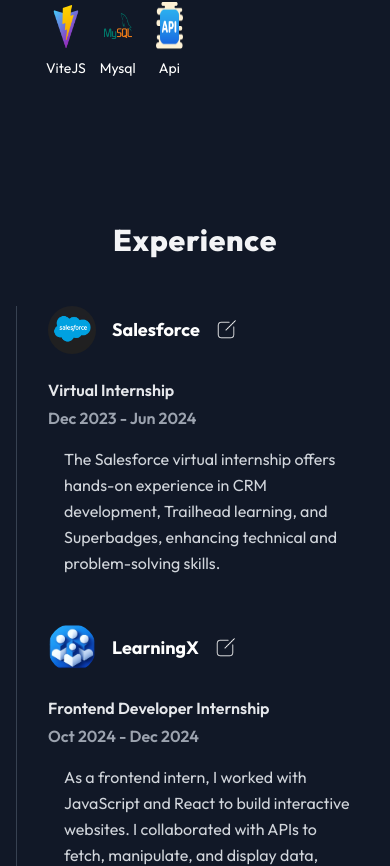
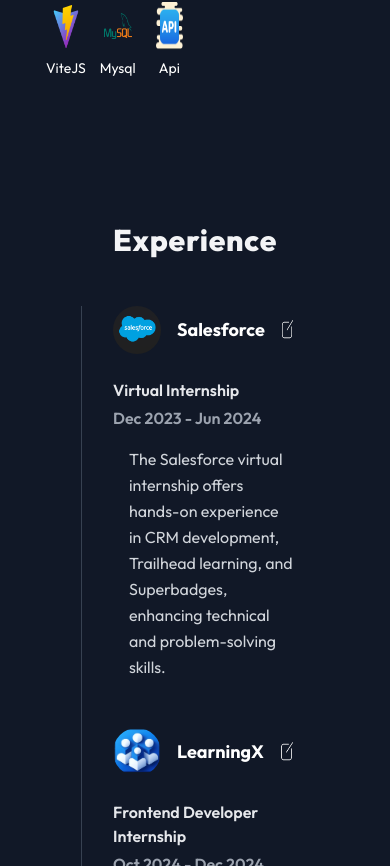
Before and after one commit to rohit-raj7/Portolio, a React (Vite) app: page / in a window 390 px wide. Shown: the part 2398-3264 px from the top of the page. Built offline with nearby package versions, Linux system fonts and the light colour scheme.

Commit message:
Update Experience.jsx

```diff
--- a/src/Components/Experience.jsx
+++ b/src/Components/Experience.jsx
@@ -1,197 +1,3 @@
-// import React from 'react';
-// import { ExperienceData } from '../assets/assets';
-// import '../style/Experience.css';
-// import { motion } from "framer-motion";
-
-// const Experience = () => {
-//   return (
-//     <div className="containers-all relative w-full mx-auto justify-end py-20 md:justify-start">
-//       <h1 id='Experience' className="text-2xl sm:text-4xl font-bold mb-4 text-center mb-9">
-//       Experience
-//       </h1>
-//       {/* Experience Items */}
-//       {ExperienceData.map((item, index) => (
-//         <motion.div
-//           key={item.title}
-//           initial={{ scale: 0.9, opacity: 0 }}
-//           whileInView={{ scale: 1, opacity: 1 }}
-//           viewport={{ once: false, amount: 0.5 }}
-//           transition={{ duration: 0.75, delay: index * 0.1 }}
-//           className="containers right-containers relative w-full max-w-lg p-4"
-//         >
-//           <img
-//             src={item.image}
-//             alt={item.company}
-//           //   className="absolute w-13 h-13 max-w-[50px] max-h-[50px] rounded-full right-[-20px] top-[32px] z-10"
-//           // />
-//           className="absolute w-20 h-20 max-w-[80px] max-h-[80px] rounded-full right-[-20px] top-[32px] z-10"
-// />
-//           <div className="text-box p-5 rounded-md text-base w-full text-white">
-//             <h2 className="font-semibold text-xl font-medium">{item.company}</h2>
-//             <p className='font-medium text-gray-200'>{item.position}</p>
-//             <small className="block mb-3 font-medium">{item.date}</small>
-//             <p className='font-medium text-gray-300'>{item.description}</p>
-//             <span className="right-containers-arrow absolute top-[28px] right-[-15px] border-t-8 border-t-transparent border-b-8 border-b-transparent border-r-8 border-r-white"></span>
-//           </div>
-//         </motion.div>
-//       ))}
-//       <div className="timeline-line absolute top-0 right-0 transform translate-x-1/2 w-[1px] bg-white z-[-1]"></div>
-//     </div>
-//   );
-// };
-
-// export default Experience;
-
-
-// import React from "react";
-// import { motion } from "framer-motion"; // Import motion from framer-motion
-
-// const timelineData = [
-//   {
-//     year: "2024",
-//     title: "Salesforce",
-//     position: "Virtual Internship",
-//     description:
-//       "The Salesforce virtual internship offers hands-on experience in CRM development, Trailhead learning, and Superbadges, enhancing technical and problem-solving skills.",
-//     color: "#41516C",
-//   },
-//   {
-//     year: "2024",
-//     title: "Upcoming",
-//     position: "XYZ",
-//     description:
-//       "Developed scalable web solutions for millions of users worldwide. Developed scalable web solutions for millions of users worldwide. Developed scalable web solutions for millions of users worldwide.",
-//     color: "#FBCA3E",
-//   },
-//   {
-//     year: "2012",
-//     title: "Upcoming",
-//     position: "XYZ",
-//     description:
-//       "Developed scalable web solutions for millions of users worldwide. Developed scalable web solutions for millions of users worldwide. Developed scalable web solutions for millions of users worldwide.",
-//     color: "#E24A68",
-//   },
-// ];
-
-// const Timeline = () => {
-//   return (
-//     <div className="relative w-full mx-auto py-20 bg-gray-900 text-gray-100">
-//       <h1
-//         id="Experience"
-//         className="text-3xl sm:text-5xl font-extrabold text-center mb-12 tracking-wide"
-//       >
-//         Experience
-//       </h1>
-//       <ul className="relative grid gap-12 sm:gap-20 max-w-5xl mx-auto px-4 sm:px-8 before:absolute before:top-0 before:bottom-0 before:left-4 sm:before:left-10 before:w-1 before:bg-gray-700">
-//         {timelineData.map((item, index) => (
-//           <motion.li
-//             key={index}
-//             className={`relative flex flex-col items-start gap-6 pl-8 pr-4 sm:pl-14 sm:pr-8`}
-//             initial={{ scale: 0.9, opacity: 0 }}
-//             whileInView={{ scale: 1, opacity: 1 }}
-//             viewport={{ once: false, amount: 0.5 }}
-//             transition={{ duration: 0.75, delay: index * 0.1 }}
-//           >
-//             <div className="flex items-center gap-4">
-//               <span
-//                 className="block w-4 h-4 sm:w-6 sm:h-6 bg-[var(--accent-color)] border border-gray-400"
-//                 style={{ "--accent-color": item.color }}
-//               ></span>
-//               <h2 className="text-lg sm:text-xl font-bold text-white">{item.title}</h2>
-//             </div>
-//             <div className="flex flex-col gap-4 sm:gap-6">
-//               <div className="flex flex-col sm:flex-row justify-between items-start sm:items-center text-base sm:text-lg font-semibold">
-//                 <span className="text-gray-200">{item.position}</span>
-//                 <span className="text-gray-400 mt-1 sm:mt-0">{item.year}</span>
-//               </div>
-//               <p className="text-gray-300 leading-relaxed pl-4 sm:pl-6">{item.description}</p>
-//             </div>
-//           </motion.li>
-//         ))}
-//       </ul>
-//     </div>
-//   );
-// };
-
-// export default Timeline;
-
-
-
-
-// import React from "react";
-// import { motion } from "framer-motion"; // Import motion from framer-motion
-
-// const timelineData = [
-//   {
-//     year: "2024",
-//     title: "Salesforce",
-//     position: "Virtual Internship",
-//     description:
-//       "The Salesforce virtual internship offers hands-on experience in CRM development, Trailhead learning, and Superbadges, enhancing technical and problem-solving skills.",
-//     color: "#41516C",
-//   },
-//   {
-//     year: "2024",
-//     title: "Upcoming",
-//     position: "XYZ",
-//     description:
-//       "Developed scalable web solutions for millions of users worldwide. Developed scalable web solutions for millions of users worldwide. Developed scalable web solutions for millions of users worldwide.",
-//     color: "#FBCA3E",
-//   },
-//   {
-//     year: "2012",
-//     title: "Upcoming",
-//     position: "XYZ",
-//     description:
-//       "Developed scalable web solutions for millions of users worldwide. Developed scalable web solutions for millions of users worldwide. Developed scalable web solutions for millions of users worldwide.",
-//     color: "#E24A68",
-//   },
-// ];
-
-// const Timeline = () => {
-//   return (
-//     <div className="relative w-full mx-auto py-20 bg-gray-900 text-gray-100">
-//       <h1
-//         id="Experience"
-//         className="text-3xl sm:text-5xl font-extrabold text-center mb-12 tracking-wide"
-//       >
-//         Experience
-//       </h1>
-//       <ul className="relative grid gap-12 sm:gap-20 max-w-5xl mx-auto px-4 sm:px-8 before:absolute before:top-0 before:bottom-0 before:left-4 sm:before:left-10 before:w-[1px] before:bg-gray-700">
-//         {timelineData.map((item, index) => (
-//           <motion.li
-//             key={index}
-//             className={`relative flex flex-col items-start gap-6 pl-8 pr-4 sm:pl-14 sm:pr-8`}
-//             initial={{ scale: 0.9, opacity: 0 }}
-//             whileInView={{ scale: 1, opacity: 1 }}
-//             viewport={{ once: false, amount: 0.5 }}
-//             transition={{ duration: 0.75, delay: index * 0.1 }}
-//           >
-//             <div className="flex items-center gap-4">
-//               <span
-//                 className="block w-4 h-4 sm:w-6 sm:h-6 bg-[var(--accent-color)] border border-gray-700"
-//                 style={{ "--accent-color": item.color }}
-//               ></span>
-//               <h2 className="text-lg sm:text-xl font-bold text-white">{item.title}</h2>
-//             </div>
-//             <div className="flex flex-col gap-4 sm:gap-6">
-//               <div className="flex flex-col sm:flex-row justify-between items-start sm:items-center text-base sm:text-lg font-semibold">
-//                 <span className="text-gray-200">{item.position}</span>
-//                 <span className="text-gray-400 mt-1 sm:mt-0">{item.year}</span>
-//               </div>
-//               <p className="text-gray-300 leading-relaxed pl-4 sm:pl-6">{item.description}</p>
-//             </div>
-//           </motion.li>
-//         ))}
-//       </ul>
-//     </div>
-//   );
-// };
-
-// export default Timeline;
-
-
-
 
 import React from "react";
 import { motion } from "framer-motion";
@@ -201,7 +7,7 @@
 
 const Timeline = () => {
   return (
-    <div className="relative w-full mx-auto py-20 bg-gray-900 text-gray-100">
+    <div className="relative w-2/3 mx-auto py-20 bg-gray-900 text-gray-100">
       <h1
         id="Experience"
         className="text-3xl sm:text-5xl font-extrabold text-center mb-12 tracking-wide"
@@ -222,7 +28,7 @@
               <img
                 src={item.img}
                 alt={item.title}
-                className="block w-12 h-12 sm:w-16 sm:h-16 rounded-full object-cover" // Increased size here
+                className="block w-12 h-12 sm:w-16 sm:h-16 rounded-full object-cover"
               />
               <h2 className="text-lg sm:text-xl font-bold text-white">{item.title}</h2>
               <a href={item.link_src}>
```
